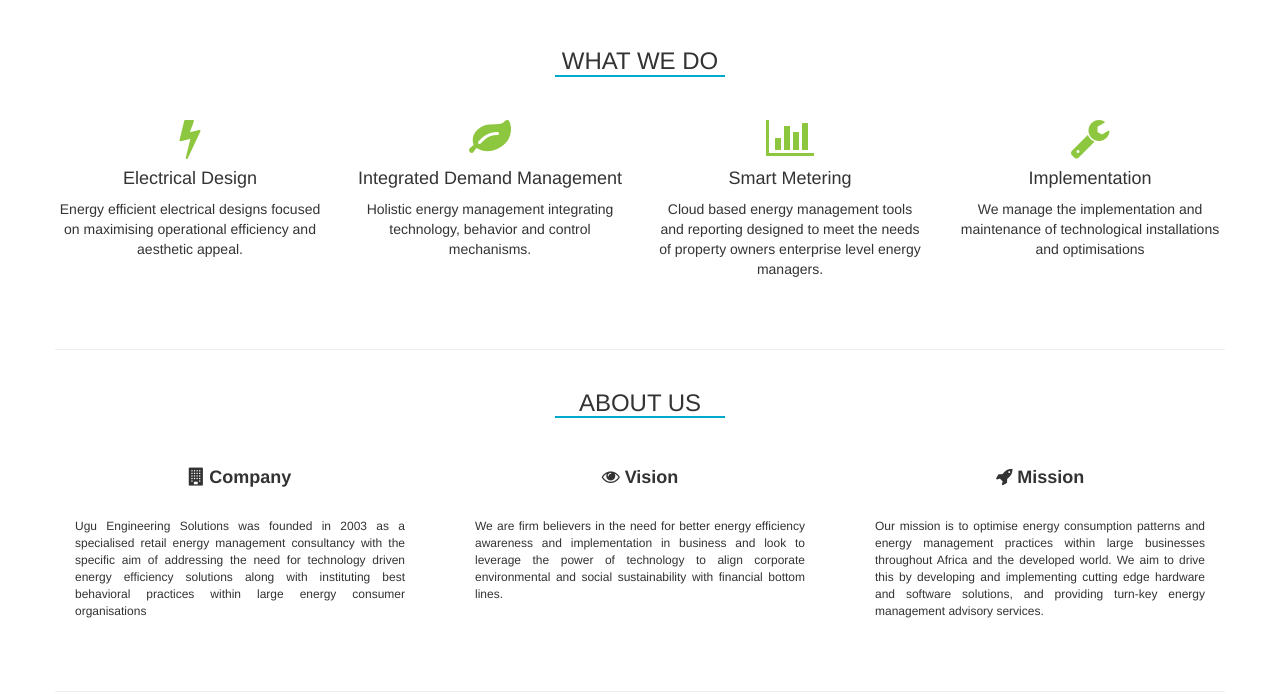
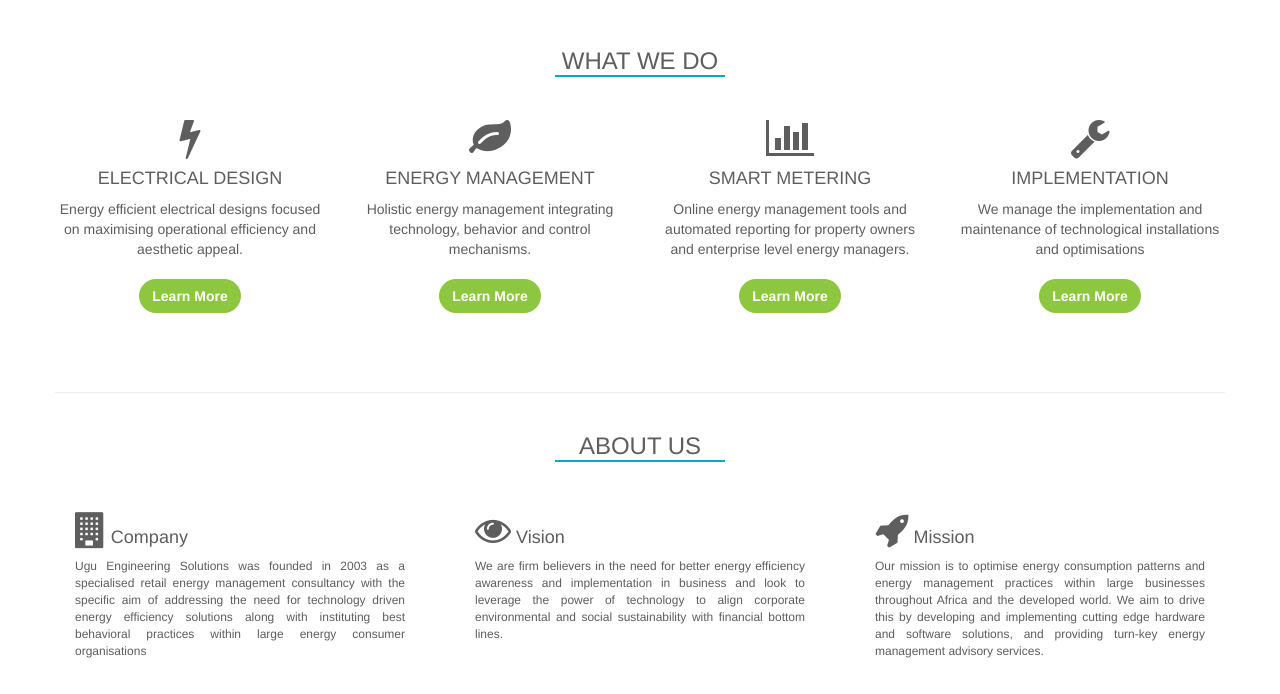
Before and after one commit to daveleslie/corporate, a plain HTML site: page index.html in a window 1280 px wide. Shown: the part 353-1047 px from the top of the page. Drawn offline with Linux system fonts and the light colour scheme.

Commit message:
updated styling

```diff
--- a/css/mystyles.css
+++ b/css/mystyles.css
@@ -1,6 +1,21 @@
+body {
+    color: #5e5e5e;
+}
+
 .services-logo {
+    color: #5e5e5e;
+}
+
+.services-logo:hover {
     /*font-size: 50px;*/
     color: #8DC63F;
+}
+
+.services-logo p {
+    margin-bottom: 20px;
+}
+.services-logo:hover p {
+    color: #5e5e5e;
 }
 
 .jumbotron {
@@ -16,6 +31,16 @@
 
 .btn-contact {
     background-color: #8DC63F;
+    color: #ffffff;
+    font-weight: bold;
+    /*border-radius: 20px;*/
+}
+
+.btn-learn {
+    background-color: #8DC63F;
+    color: #ffffff;
+    font-weight: bold;
+    border-radius: 20px;
 }
 
 .business-details {
@@ -39,10 +64,18 @@
     text-align: justify;
 }
 
+.about-icon {
+    padding-left: 20px;
+}
+
 .justify {
     text-align: justify;
-    padding: 20px;
+    padding: 0 20px 20px 20px;
     font-size: 12px;
+}
+
+#services-row {
+    height: 344px;
 }
 
 footer {
@@ -135,7 +168,7 @@
     box-shadow: inset 0px 1px 0px 0px #0099cc;
     background-color: #0099cc;
     display: inline-block;
-    border: 1px solid ##00aada;
+    border: 1px solid #00aada;
     cursor: pointer;
     width: auto;
     color: #FFFFFF;
@@ -147,7 +180,7 @@
 
 .form-style input[type="button"]:hover,
 .form-style input[type="submit"]:hover {
-    background:linear-gradient(to bottom, ##0099cc 5%, ##00aada 100%);
+    background:linear-gradient(to bottom, #0099cc 5%, #00aada 100%);
     background-color:#00aada;
 }
 
--- a/index.html
+++ b/index.html
@@ -68,7 +68,7 @@
 <div class="container">
 
     <section id="services">
-        <div class="row">
+        <div class="row" id="services-row">
             <div class="row row-heading">
                 <div class="col-sm-2 col-sm-push-5 text-center">
                     <h3 class="section-title">WHAT WE DO</h3>
@@ -76,24 +76,27 @@
                 </div>
             </div>
             <div class="row row-content">
-                <div class="col-sm-3 text-center">
-                    <i class="fa fa-bolt fa-3x services-logo"></i>
-                    <h4>Electrical Design</h4>
+                <div class="col-sm-3 text-center services-logo s1">
+                    <i class="fa fa-bolt fa-3x"></i>
+                    <h4>ELECTRICAL DESIGN</h4>
                     <p>Energy efficient electrical designs focused on maximising operational efficiency and aesthetic
                         appeal.
                     </p>
+                    <button class="btn btn-learn text-center">Learn More</button>
                 </div>
-                <div class="col-sm-3 text-center">
-                    <i class="fa fa-leaf fa-3x services-logo"></i>
-                    <h4>Integrated Demand Management</h4>
+                <div class="col-sm-3 text-center services-logo s2">
+                    <i class="fa fa-leaf fa-3x"></i>
+                    <h4>ENERGY MANAGEMENT</h4>
                     <p> Holistic energy management integrating technology, behavior and control mechanisms.
                     </p>
+                    <button class="btn btn-learn text-center">Learn More</button>
                 </div>
-                <div class="col-sm-3 text-center">
-                    <i class="fa fa-bar-chart fa-3x services-logo"></i>
-                    <h4>Smart Metering</h4>
-                    <p>Cloud based energy management tools and reporting designed to meet the needs of property owners
+                <div class="col-sm-3 text-center services-logo s3">
+                    <i class="fa fa-bar-chart fa-3x"></i>
+                    <h4>SMART METERING</h4>
+                    <p>Online energy management tools and automated reporting for property owners and
                         enterprise level energy managers. </p>
+                    <button class="btn btn-learn text-center">Learn More</button>
                 </div>
                 <!--<div class="col-sm-2 text-center">-->
                     <!--<i class="fa fa-file-o fa-3x services-logo"> </i><i class="fa fa-check fa-2x services-logo"></i>-->
@@ -101,19 +104,20 @@
                     <!--<p>Ensure you are being billed correctly and paying the optimal tariff-->
                     <!--</p>-->
                 <!--</div>-->
-                <div class="col-sm-3 text-center">
-                    <i class="fa fa-wrench fa-3x services-logo"> </i>
-                    <h4>Implementation</h4>
+                <div class="col-sm-3 text-center services-logo s4">
+                    <i class="fa fa-wrench fa-3x"> </i>
+                    <h4>IMPLEMENTATION</h4>
                     <p>We manage the implementation and maintenance of technological installations and optimisations
                     </p>
+                    <button class="btn btn-learn text-center">Learn More</button>
                 </div>
             </div>
-            <p style="padding: 20px;"></p>
-            <hr>
+
         </div> <!-- ./services -->
     </section>
     <section id="about">
         <div class="row">
+            <hr>
             <div class="row row-heading">
                 <div class="col-sm-2 col-sm-push-5 text-center">
                     <h3 class="section-title">ABOUT US</h3>
@@ -122,24 +126,23 @@
             </div>
             <div class="row row-content">
                 <div class="col-sm-4">
-                    <h4 class="text-center"><i class="fa fa-building"></i><strong> Company</strong></h4>
+                    <h4 class=""><i class="fa fa-building fa-2x about-icon"></i> Company</h4>
                     <p class="justify">Ugu Engineering Solutions was founded in 2003 as a specialised retail energy management consultancy
                         with the specific aim of addressing the need for technology driven energy efficiency solutions along
-                        with instituting best behavioral practices within large energy consumer organisations </p>
+                        with instituting best behavioral practices within large energy consumer organisations</p>
                 </div>
                 <div class="col-sm-4">
-                    <h4 class="text-center"><i class="fa fa-eye"></i><strong> Vision</strong></h4>
+                    <h4 class=""><i class="fa fa-eye fa-2x about-icon"></i> Vision</h4>
                     <p class="justify">We are firm believers in the need for better energy efficiency awareness and implementation in business
                         and look to leverage the power of technology to align corporate environmental and social sustainability
-                        with financial bottom lines.
-                    </p>
+                        with financial bottom lines.</p>
+
                 </div>
                 <div class="col-sm-4">
-                    <h4 class="text-center"><i class="fa fa-rocket"></i><strong> Mission</strong></h4>
-                    <p class="justify">Our mission is to optimise energy consumption patterns and energy management practices within large
-                        businesses throughout Africa and the developed world. We aim to drive this by developing and implementing
-                        cutting edge hardware and software solutions, and providing turn-key energy management advisory services.
-                    </p>
+                            <h4 class=""><i class="fa fa-rocket fa-2x about-icon"></i> Mission</h4>
+                            <p class="justify">Our mission is to optimise energy consumption patterns and energy management practices within large
+                                businesses throughout Africa and the developed world. We aim to drive this by developing and implementing
+                                cutting edge hardware and software solutions, and providing turn-key energy management advisory services.</p>
                 </div>
             </div>
             <p style="padding: 10px;"></p>
--- a/scripts/scripts.js
+++ b/scripts/scripts.js
@@ -6,3 +6,12 @@
     h.style.height = "20px";
     h.style.height = (h.scrollHeight)+"px";
 }
+
+$(document).ready(function () {
+   $(".services-logo").hide().each(function() {
+       $(".s1").delay(1000).fadeIn(1000);
+       $(".s2").delay(1200).fadeIn(1000);
+       $(".s3").delay(1400).fadeIn(1000);
+       $(".s4").delay(1600).fadeIn(1000);
+   });
+});
```
